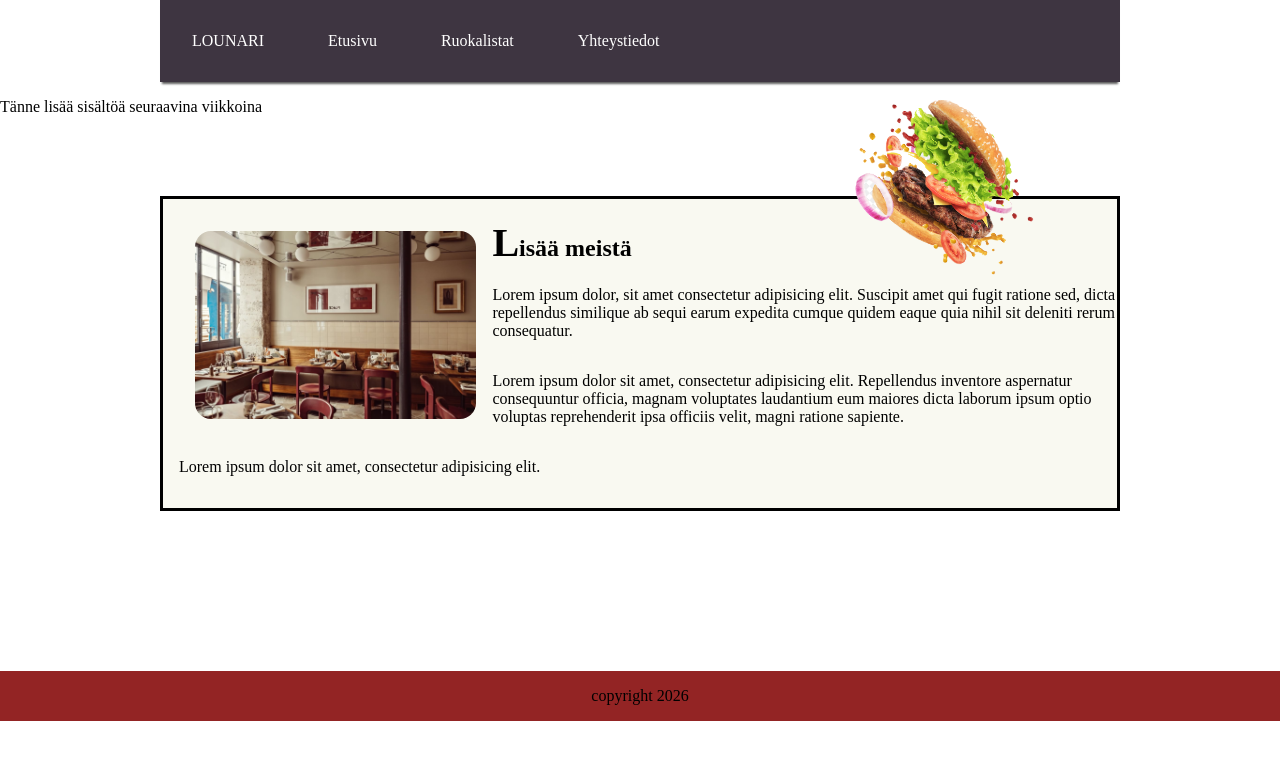
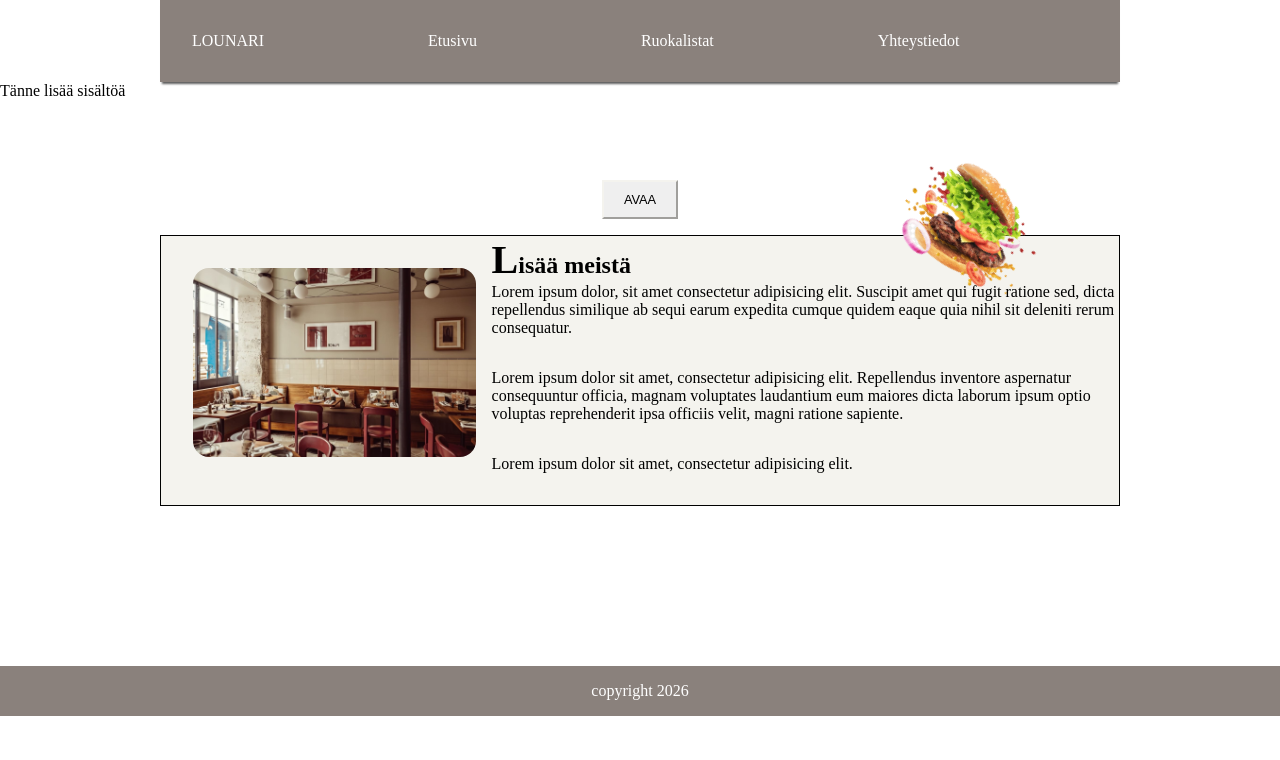
Before and after one commit to juusook/ui_yksilotehtava, a plain HTML site: page index.html in a window 1280 px wide. Drawn offline with Linux system fonts and the light colour scheme.

Commit message:
viikko 2 tehty

```diff
--- a/css/style.css
+++ b/css/style.css
@@ -1,15 +1,63 @@
+ :root {
+    --ivory: #f4f3ee;
+    --lime-green: #92C800;
+    --vintage-grape: #bcb8b1;
+    --midnight-violet: #8a817c;
+    --Powder-Blush: #e0afa0;
+    --shadow-grey: #463f3a;
+ }
+
 * {
     box-sizing: border-box;
+    margin: 0;
+    padding: 0;
 }
 
 body {
     margin: 0;
-
 }
 
 nav {
     width: 75%;
     margin: 0 auto;
+    z-index: 200;
+}
+
+ul {
+    list-style-type: none;
+}
+
+li {
+    float: left;
+    padding: 2rem;
+    margin-right: 100px;
+    }
+
+li:hover {
+/*     background-color: var(--shadow-grey); */
+    text-decoration: 1px underline;
+    text-underline-offset: 2px;
+    color: white;
+}
+
+ul.horizontal{
+    list-style-type: none;
+    margin: 0;
+    padding: 0;
+    overflow: hidden;
+    background-color: var(--midnight-violet);
+    box-shadow: 0px 4px 2px -2px rgb(93, 93, 93);
+}
+
+ul, menu, dir {
+    display: block;
+    margin-block-start: 1em;
+    margin-block-end: 1em;
+    padding-inline-start: 40px;
+}
+
+a:link {
+    text-decoration: none;
 }
 
 p {
@@ -25,14 +73,10 @@
     margin-bottom: 2rem;
 }
 
-        .text_color {
-            color:black;;
-        }
-
 .box {
     height: 100px;
     width: 100px;
-            border: 2px solid black;
+    border: 2px solid var(--spicy-paprika);
     color: aliceblue;
     float: left;
 }
@@ -51,12 +95,12 @@
 
 main {
     position: relative;
-            border: 3px solid black;
+    border: 1px solid black;
     padding-left: 1em;
     width: 75%;
     margin: 1em auto;
     margin-bottom: 10rem;
-            background-color: rgb(249, 249, 241);
+    background-color: var(--ivory);
 }
 
 main::before {
@@ -69,31 +113,27 @@
     bottom: 0;
     right: 0;
     background-position: top center;
-            opacity: 0.15;
-            position: relative;
+    opacity: 0.2;
+    z-index: 1;
 }
 
 .burger {
     position: absolute;
-            width: 200px;
+    width: 150px;
     height: auto;
-            top: -125px;
-            left: 70%;
+    top: -100px;
+    left: 75%;
     transform: rotate(45deg);
     z-index: 1;
         }
 
-
-        .restaurant_img {
-
-        }
-
 footer {
-            background-color: rgb(147, 36, 36);
+    background-color: var(--midnight-violet);
     height: 50px;
     text-align: center;
     padding-top: 1em;
     box-sizing: border-box;
+    color: white;
 }
 
 a {
@@ -110,36 +150,28 @@
     display: table;
 }
 
-        ul {
-            list-style-type: none;
+dialog {
+    width: max-content;
+    margin: 400px auto;
+    text-align: center;
+    border: 1px solid lightgray;
+    border-radius: 16px;
 }
-
-        li {
-            float: left;
-            padding: 2rem;
+dialog::backdrop {
+    backdrop-filter: blur(5px);
 }
-
-        li:hover {
-            background-color: rgb(87, 87, 87);
+button#open {
+    display: block;
+    font-size: 0.8em;
+    text-align: center;
+    margin: auto;
+    border-color: var(--ivory);
+    padding: 10px 20px
 }
-
-        ul.horizontal{
-            list-style-type: none;
-            margin: 0;
-            padding: 0;
-            overflow: hidden;
-            background-color: rgb(62, 53, 65);
-            box-shadow: 0px 4px 2px -2px rgb(93, 93, 93);
+form {
+    border: 1px solid #d8d8d8;
+    width: max-content;
+    padding: 16px;
+    display: block;
+    border-radius: 16px;
 }
-
-        ul, menu, dir {
-            display: block;
-            margin-block-start: 1em;
-            margin-block-end: 1em;
-            padding-inline-start: 40px;
-        }
-
-        a:link {
-            text-decoration: none;
-
-        }
--- a/index.html
+++ b/index.html
@@ -5,6 +5,7 @@
     <link rel="stylesheet" href="css/style.css">
 	<title>Positioning Items</title>
 	<meta charset="UTF-8">
+    <script src="./js/index.js" defer></script>
     </head>
 
 <body>
@@ -17,8 +18,19 @@
             <li><a href="javascript:void(0)">Yhteystiedot</a></li>
         </ul>
     </nav>
+    <p>Tänne lisää sisältöä</p>
 
-    <p>Tänne lisää sisältöä seuraavina viikkoina</p>
+    <button id="open">AVAA</button>
+    <dialog id="dialog">
+        <form>
+        <label for="fname">first name:</label> <br>
+        <input type="text" id="fname"><br>
+        <label for="lname">last name:</label> <br>
+        <input type="text" id="lname"><br><br>
+        <button id="close">Close</button>
+        <button id="subBtn">SUBMIT</button>
+        </form>
+  </dialog>
 
     <main class="clear clearfix">
         <img class="burger" src="./images/burger.png" alt="Burger explosion">
--- /dev/null
+++ b/js/index.js
@@ -0,0 +1,8 @@
+'use strict';
+
+const dialog = document.getElementById('dialog')
+const openButton = document.getElementById('open');
+const closeButton = document.getElementById('close');
+
+openButton.addEventListener('click', (e) => {dialog.showModal();});
+closeButton.addEventListener('click', (e) => {dialog.close();});
```
Lines whose indentation alone changed are shown as unchanged.
